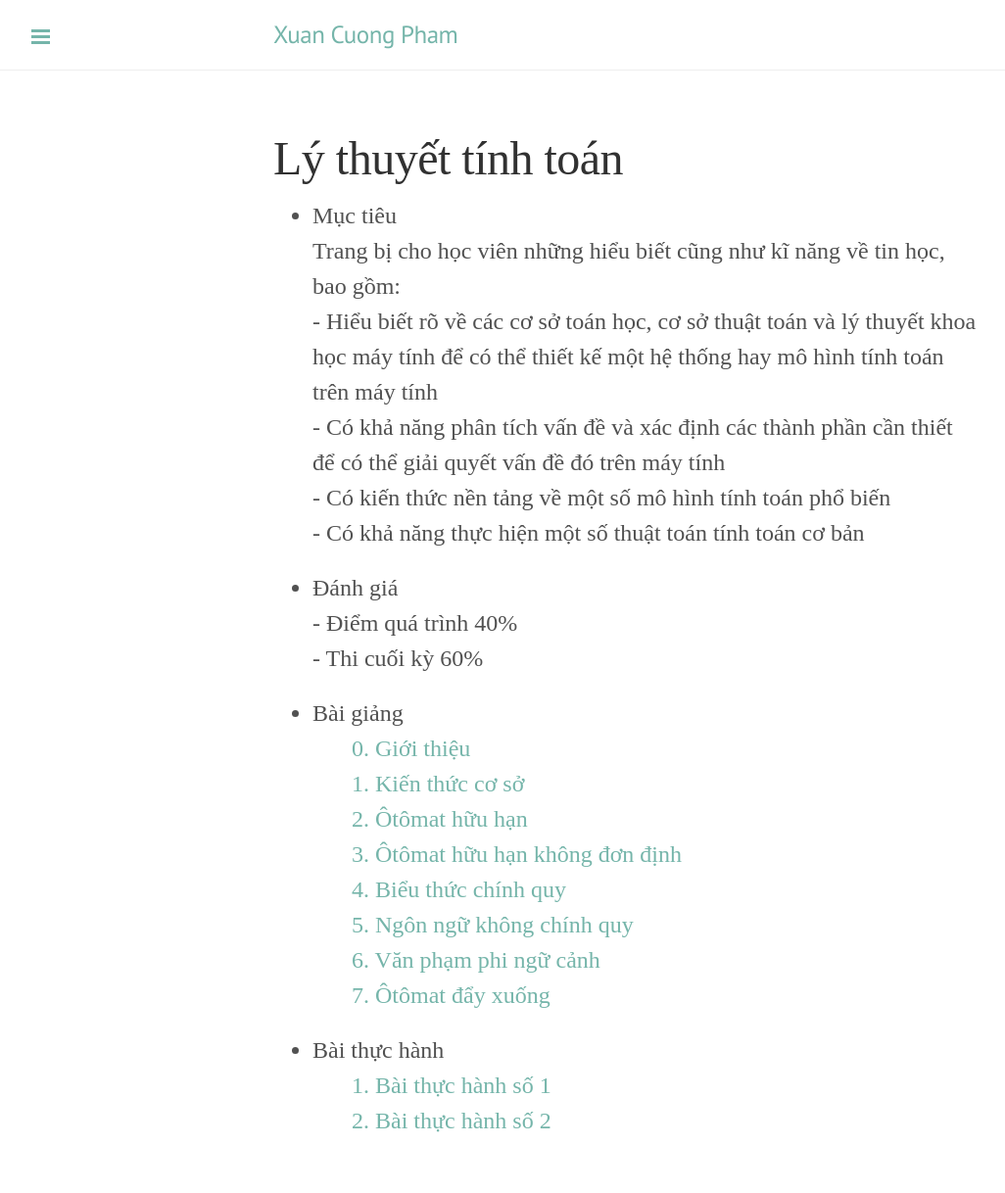
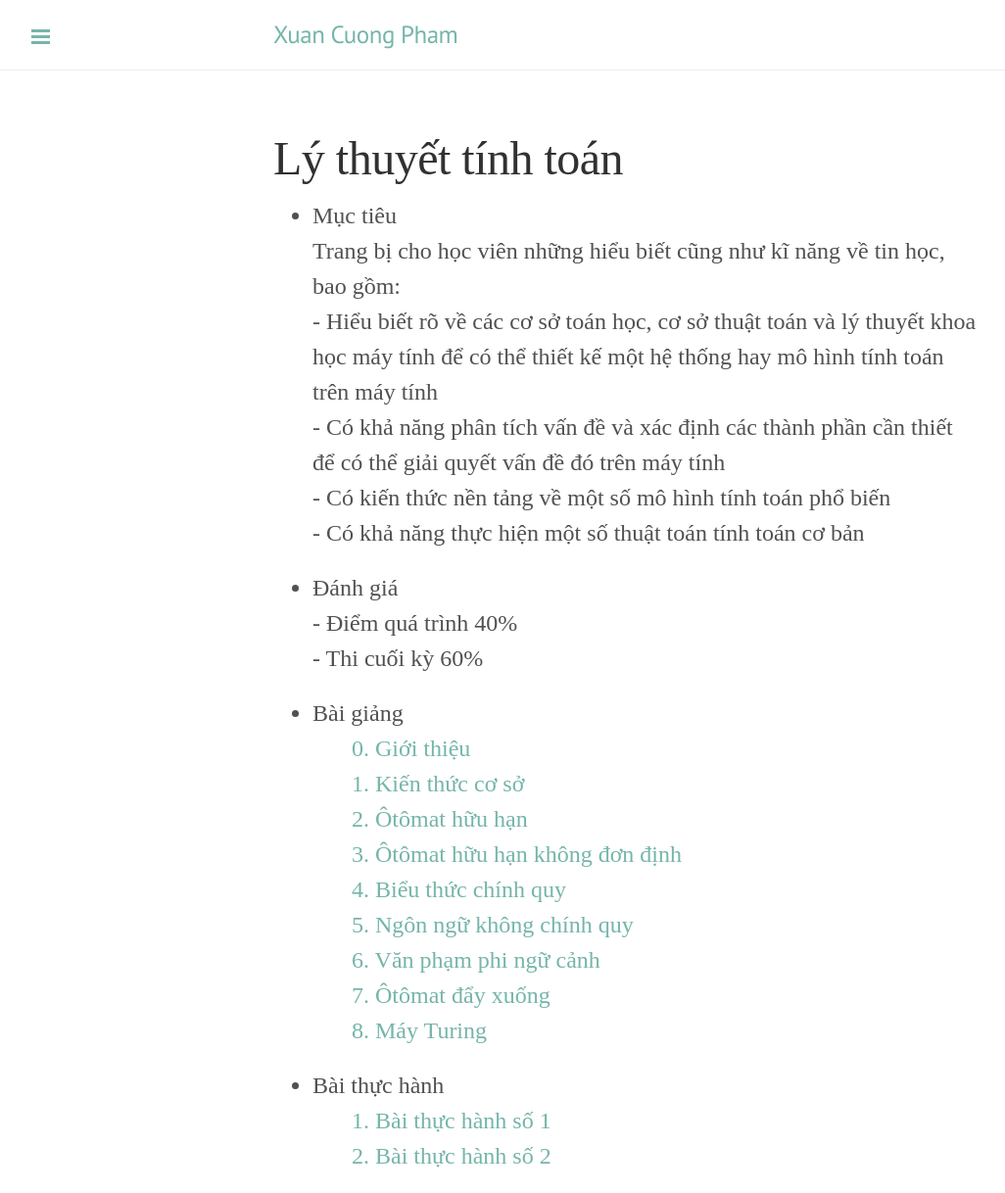
Before and after one commit to villahp/villahp.github.io, a Jekyll site: the page built from teaching/lttt.html, in a window 1280 px wide. Shown: the whole page at 98% size, without its empty margins (1-1027 px from the left). Built offline with Jekyll 4.4.1, drawn with Linux system fonts in a browser that asks for light colours; Markdown is read by kramdown in place of the engine named in the settings; before the commit the page ends 1182 px from its top, so only the background shows below that.

Commit message:
update chap 8 ToC course

```diff
--- a/teaching/lttt.html
+++ b/teaching/lttt.html
@@ -31,6 +31,7 @@ mô hình tính toán trên máy tính </br>
 		<li> <a href="/download/LTTT/Slide/Chap 5.pdf">5. Ngôn ngữ không chính quy</a>
 		<li> <a href="/download/LTTT/Slide/Chap 6.pdf">6. Văn phạm phi ngữ cảnh</a>
 		<li> <a href="/download/LTTT/Slide/Chap 7.pdf">7. Ôtômat đẩy xuống</a>
+		<li> <a href="/download/LTTT/Slide/Chap 8.pdf">8. Máy Turing</a>
 	</ul>
 
 	<li> Bài thực hành
```
Also changed, not shown: 1 other file.
